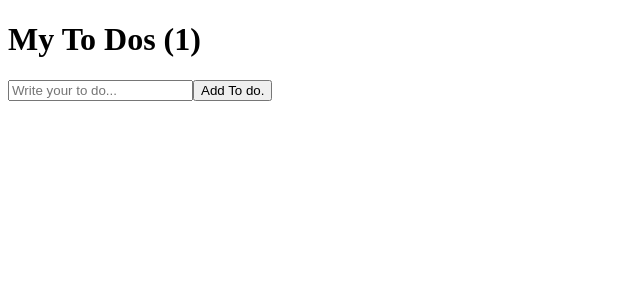
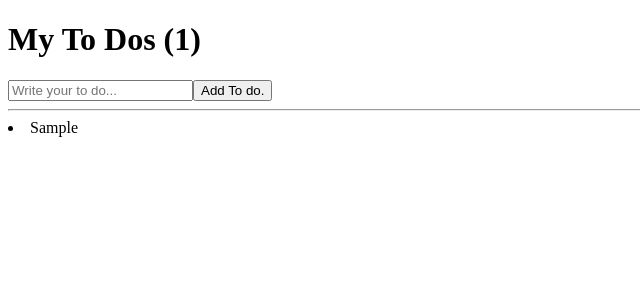
Before and after one commit to devAviat/react-react-movie-app-2022, a React (Create React App) app in the folder react-app/: page / in a window 1280 px wide. Both pictures are taken after typing "Sample" into the empty fields and a click on the button "Add To do.". Shown: the top 300 px of the page, without its empty margins (0-640 px from the left). Built offline with nearby package versions, Linux system fonts and the light colour scheme.

Commit message:
#7.1 To Do List part Two

```diff
--- a/react-app/src/App.js
+++ b/react-app/src/App.js
@@ -15,8 +15,8 @@ function App() {
         }
         setToDos((currentArray) => [toDo, ...currentArray]);
         setToDo('');
-        console.log(toDos);
     };
+    console.log(toDos);
 
     return (
         <div>
@@ -30,6 +30,10 @@ function App() {
                 />
                 <button>Add To do.</button>
             </form>
+            <hr />
+            {toDos.map((item, number, array) => (
+                <li key={number}>{item}</li>
+            ))}
         </div>
     );
 }
```
